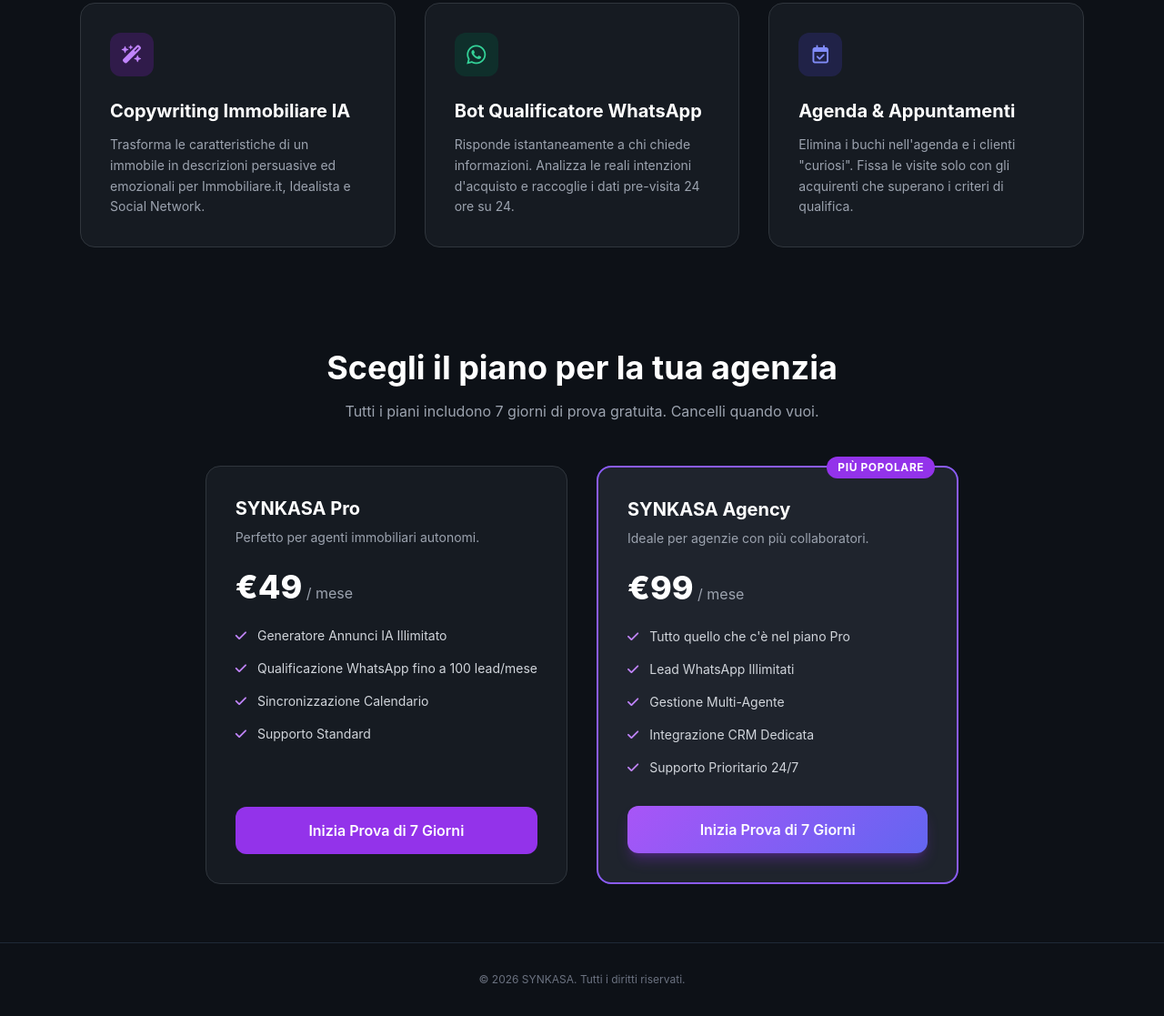
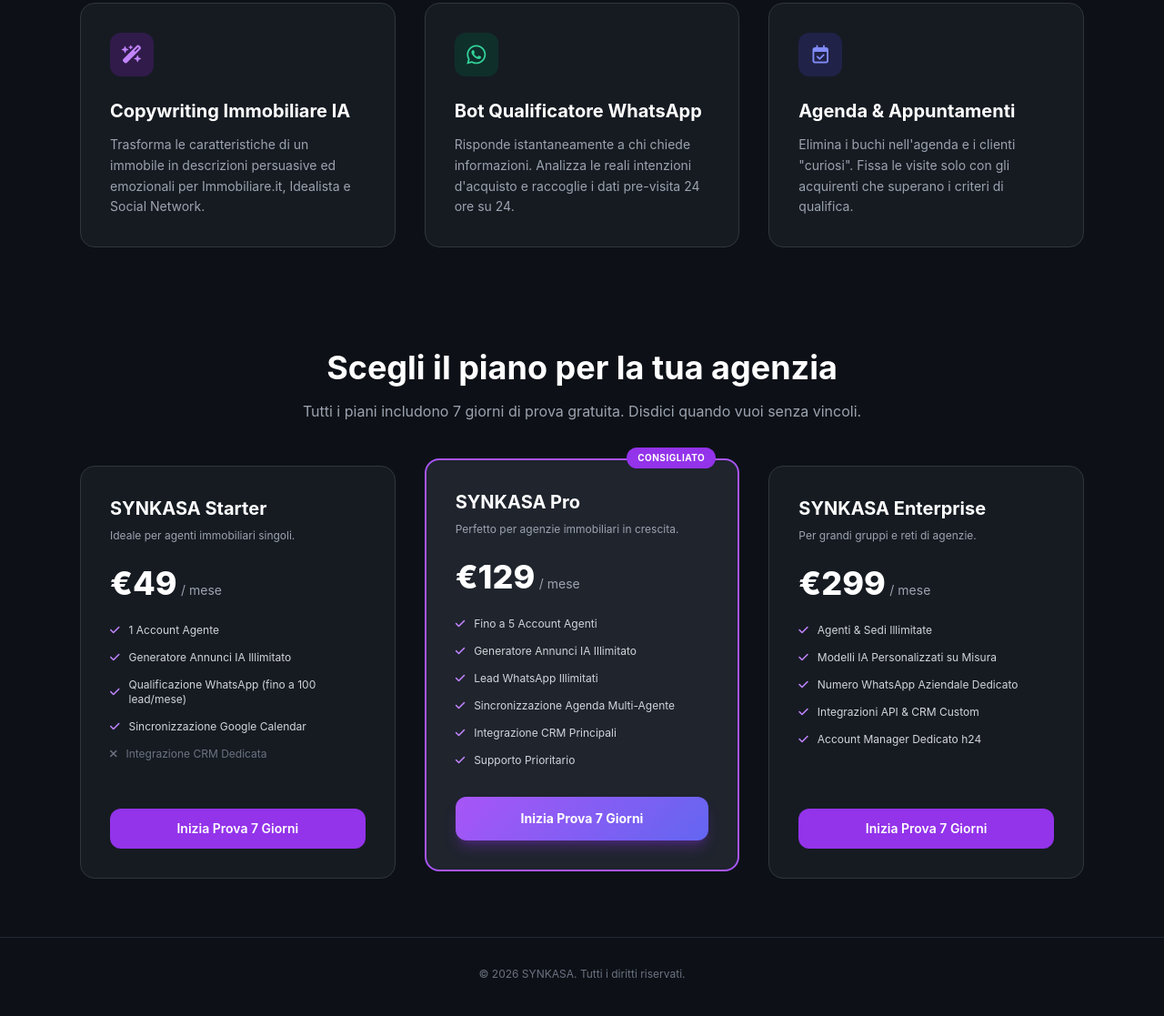
Before and after one commit to fra7280-ship-it/House-and-house, a plain HTML site: page index.html in a window 1280 px wide. Shown: the part 748-1865 px from the top of the page at 91% size. Drawn offline with nearby package versions, Linux system fonts and the light colour scheme.

Commit message:
Update index.html

```diff
--- a/index.html
+++ b/index.html
@@ -11,7 +11,7 @@
         .gradient-text { background: linear-gradient(135deg, #a855f7 0%, #6366f1 100%); -webkit-background-clip: text; -webkit-text-fill-color: transparent; }
         .gradient-bg { background: linear-gradient(135deg, #a855f7 0%, #6366f1 100%); }
         .bg-card { background-color: #161b22; border: 1px solid #30363d; }
-        .bg-card-featured { background-color: #1f242d; border: 2px solid #8b5cf6; }
+        .bg-card-featured { background-color: #1f242d; border: 2px solid #a855f7; }
     </style>
 </head>
 <body class="min-h-screen flex flex-col justify-between">
@@ -74,57 +74,81 @@
         </div>
     </section>
 
-    <!-- Pricing Section -->
-    <section id="pricing" class="max-w-5xl mx-auto px-6 py-16">
+    <!-- Pricing Section (3 Piani: 49€ / 129€ / 299€) -->
+    <section id="pricing" class="max-w-6xl mx-auto px-6 py-16">
         <div class="text-center mb-12">
             <h2 class="text-3xl sm:text-4xl font-bold text-white mb-4">Scegli il piano per la tua agenzia</h2>
-            <p class="text-gray-400">Tutti i piani includono 7 giorni di prova gratuita. Cancelli quando vuoi.</p>
+            <p class="text-gray-400">Tutti i piani includono 7 giorni di prova gratuita. Disdici quando vuoi senza vincoli.</p>
         </div>
 
-        <div class="grid md:grid-cols-2 gap-8 max-w-4xl mx-auto">
-            <!-- Piano Pro -->
+        <div class="grid lg:grid-cols-3 gap-8 items-stretch">
+            <!-- Piano Solo (49€) -->
             <div class="bg-card p-8 rounded-2xl flex flex-col justify-between">
                 <div>
-                    <h3 class="text-xl font-bold text-white mb-2">SYNKASA Pro</h3>
-                    <p class="text-gray-400 text-sm mb-6">Perfetto per agenti immobiliari autonomi.</p>
+                    <h3 class="text-xl font-bold text-white mb-2">SYNKASA Starter</h3>
+                    <p class="text-gray-400 text-xs mb-6">Ideale per agenti immobiliari singoli.</p>
                     <div class="mb-6">
                         <span class="text-4xl font-extrabold text-white">€49</span>
-                        <span class="text-gray-400"> / mese</span>
+                        <span class="text-gray-400 text-sm"> / mese</span>
                     </div>
-                    <ul class="space-y-4 text-sm text-gray-300 mb-8">
-                        <li class="flex items-center"><i class="fa-solid fa-check text-purple-400 mr-3"></i> Generatore Annunci IA Illimitato</li>
-                        <li class="flex items-center"><i class="fa-solid fa-check text-purple-400 mr-3"></i> Qualificazione WhatsApp fino a 100 lead/mese</li>
-                        <li class="flex items-center"><i class="fa-solid fa-check text-purple-400 mr-3"></i> Sincronizzazione Calendario</li>
-                        <li class="flex items-center"><i class="fa-solid fa-check text-purple-400 mr-3"></i> Supporto Standard</li>
+                    <ul class="space-y-3.5 text-xs text-gray-300 mb-8">
+                        <li class="flex items-center"><i class="fa-solid fa-check text-purple-400 mr-2.5"></i> 1 Account Agente</li>
+                        <li class="flex items-center"><i class="fa-solid fa-check text-purple-400 mr-2.5"></i> Generatore Annunci IA Illimitato</li>
+                        <li class="flex items-center"><i class="fa-solid fa-check text-purple-400 mr-2.5"></i> Qualificazione WhatsApp (fino a 100 lead/mese)</li>
+                        <li class="flex items-center"><i class="fa-solid fa-check text-purple-400 mr-2.5"></i> Sincronizzazione Google Calendar</li>
+                        <li class="flex items-center text-gray-500"><i class="fa-solid fa-xmark mr-2.5"></i> Integrazione CRM Dedicata</li>
                     </ul>
                 </div>
-                <a href="INCOLLA_QUI_IL_LINK_PRO_DI_STRIPE" class="block w-full text-center bg-purple-600 hover:bg-purple-700 text-white font-semibold py-3.5 rounded-xl transition">
-                    Inizia Prova di 7 Giorni
+                <a href="INCOLLA_QUI_LINK_49" class="block w-full text-center bg-purple-600 hover:bg-purple-700 text-white font-semibold py-3 rounded-xl transition text-sm">
+                    Inizia Prova 7 Giorni
                 </a>
             </div>
 
-            <!-- Piano Agency -->
-            <div class="bg-card-featured p-8 rounded-2xl flex flex-col justify-between relative">
-                <div class="absolute -top-3 right-6 bg-purple-600 text-white text-xs font-bold px-3 py-1 rounded-full uppercase tracking-wider">
-                    Più Popolare
+            <!-- Piano Pro / Agency (129€ - In Evidenza) -->
+            <div class="bg-card-featured p-8 rounded-2xl flex flex-col justify-between relative transform lg:-translate-y-2">
+                <div class="absolute -top-3.5 right-6 bg-purple-600 text-white text-[10px] font-bold px-3 py-1 rounded-full uppercase tracking-wider">
+                    Consigliato
                 </div>
                 <div>
-                    <h3 class="text-xl font-bold text-white mb-2">SYNKASA Agency</h3>
-                    <p class="text-gray-400 text-sm mb-6">Ideale per agenzie con più collaboratori.</p>
+                    <h3 class="text-xl font-bold text-white mb-2">SYNKASA Pro</h3>
+                    <p class="text-gray-400 text-xs mb-6">Perfetto per agenzie immobiliari in crescita.</p>
                     <div class="mb-6">
-                        <span class="text-4xl font-extrabold text-white">€99</span>
-                        <span class="text-gray-400"> / mese</span>
+                        <span class="text-4xl font-extrabold text-white">€129</span>
+                        <span class="text-gray-400 text-sm"> / mese</span>
                     </div>
-                    <ul class="space-y-4 text-sm text-gray-300 mb-8">
-                        <li class="flex items-center"><i class="fa-solid fa-check text-purple-400 mr-3"></i> Tutto quello che c'è nel piano Pro</li>
-                        <li class="flex items-center"><i class="fa-solid fa-check text-purple-400 mr-3"></i> Lead WhatsApp Illimitati</li>
-                        <li class="flex items-center"><i class="fa-solid fa-check text-purple-400 mr-3"></i> Gestione Multi-Agente</li>
-                        <li class="flex items-center"><i class="fa-solid fa-check text-purple-400 mr-3"></i> Integrazione CRM Dedicata</li>
-                        <li class="flex items-center"><i class="fa-solid fa-check text-purple-400 mr-3"></i> Supporto Prioritario 24/7</li>
+                    <ul class="space-y-3.5 text-xs text-gray-300 mb-8">
+                        <li class="flex items-center"><i class="fa-solid fa-check text-purple-400 mr-2.5"></i> Fino a 5 Account Agenti</li>
+                        <li class="flex items-center"><i class="fa-solid fa-check text-purple-400 mr-2.5"></i> Generatore Annunci IA Illimitato</li>
+                        <li class="flex items-center"><i class="fa-solid fa-check text-purple-400 mr-2.5"></i> Lead WhatsApp Illimitati</li>
+                        <li class="flex items-center"><i class="fa-solid fa-check text-purple-400 mr-2.5"></i> Sincronizzazione Agenda Multi-Agente</li>
+                        <li class="flex items-center"><i class="fa-solid fa-check text-purple-400 mr-2.5"></i> Integrazione CRM Principali</li>
+                        <li class="flex items-center"><i class="fa-solid fa-check text-purple-400 mr-2.5"></i> Supporto Prioritario</li>
                     </ul>
                 </div>
-                <a href="INCOLLA_QUI_IL_LINK_AGENCY_DI_STRIPE" class="block w-full text-center gradient-bg text-white font-semibold py-3.5 rounded-xl transition shadow-lg shadow-purple-600/30">
-                    Inizia Prova di 7 Giorni
+                <a href="INCOLLA_QUI_LINK_129" class="block w-full text-center gradient-bg text-white font-bold py-3.5 rounded-xl transition shadow-lg shadow-purple-600/30 text-sm">
+                    Inizia Prova 7 Giorni
+                </a>
+            </div>
+
+            <!-- Piano Enterprise (299€) -->
+            <div class="bg-card p-8 rounded-2xl flex flex-col justify-between">
+                <div>
+                    <h3 class="text-xl font-bold text-white mb-2">SYNKASA Enterprise</h3>
+                    <p class="text-gray-400 text-xs mb-6">Per grandi gruppi e reti di agenzie.</p>
+                    <div class="mb-6">
+                        <span class="text-4xl font-extrabold text-white">€299</span>
+                        <span class="text-gray-400 text-sm"> / mese</span>
+                    </div>
+                    <ul class="space-y-3.5 text-xs text-gray-300 mb-8">
+                        <li class="flex items-center"><i class="fa-solid fa-check text-purple-400 mr-2.5"></i> Agenti & Sedi Illimitate</li>
+                        <li class="flex items-center"><i class="fa-solid fa-check text-purple-400 mr-2.5"></i> Modelli IA Personalizzati su Misura</li>
+                        <li class="flex items-center"><i class="fa-solid fa-check text-purple-400 mr-2.5"></i> Numero WhatsApp Aziendale Dedicato</li>
+                        <li class="flex items-center"><i class="fa-solid fa-check text-purple-400 mr-2.5"></i> Integrazioni API & CRM Custom</li>
+                        <li class="flex items-center"><i class="fa-solid fa-check text-purple-400 mr-2.5"></i> Account Manager Dedicato h24</li>
+                    </ul>
+                </div>
+                <a href="INCOLLA_QUI_LINK_299" class="block w-full text-center bg-purple-600 hover:bg-purple-700 text-white font-semibold py-3 rounded-xl transition text-sm">
+                    Inizia Prova 7 Giorni
                 </a>
             </div>
         </div>
```
